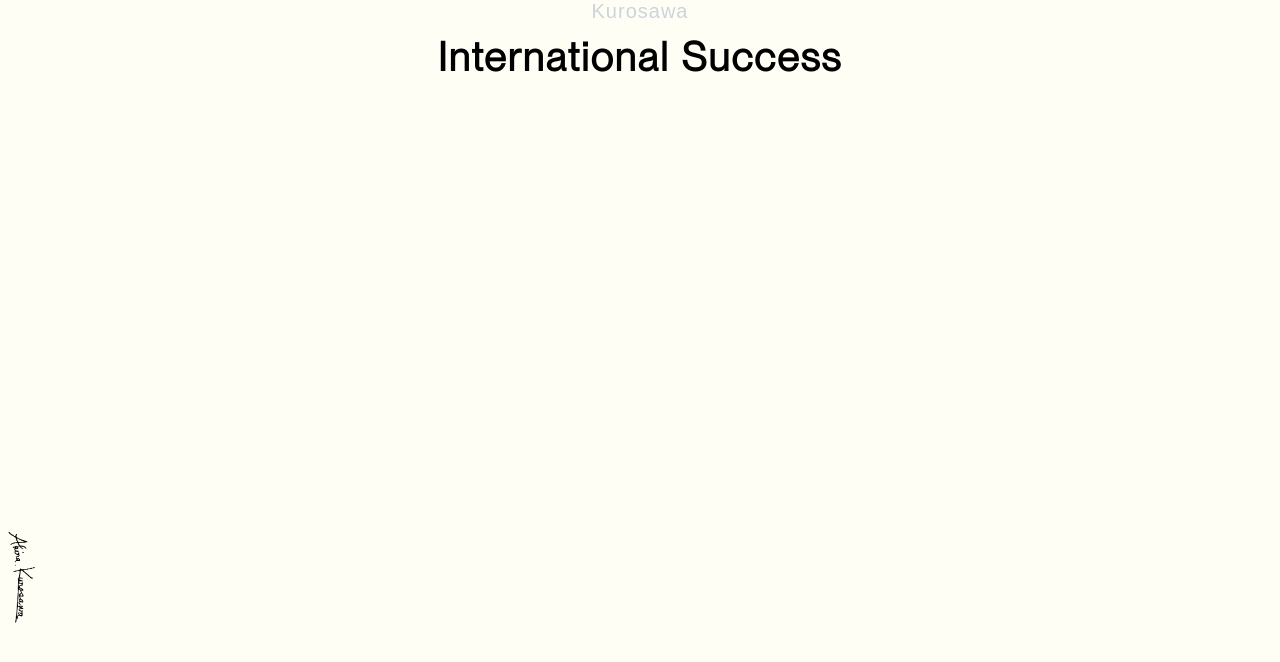
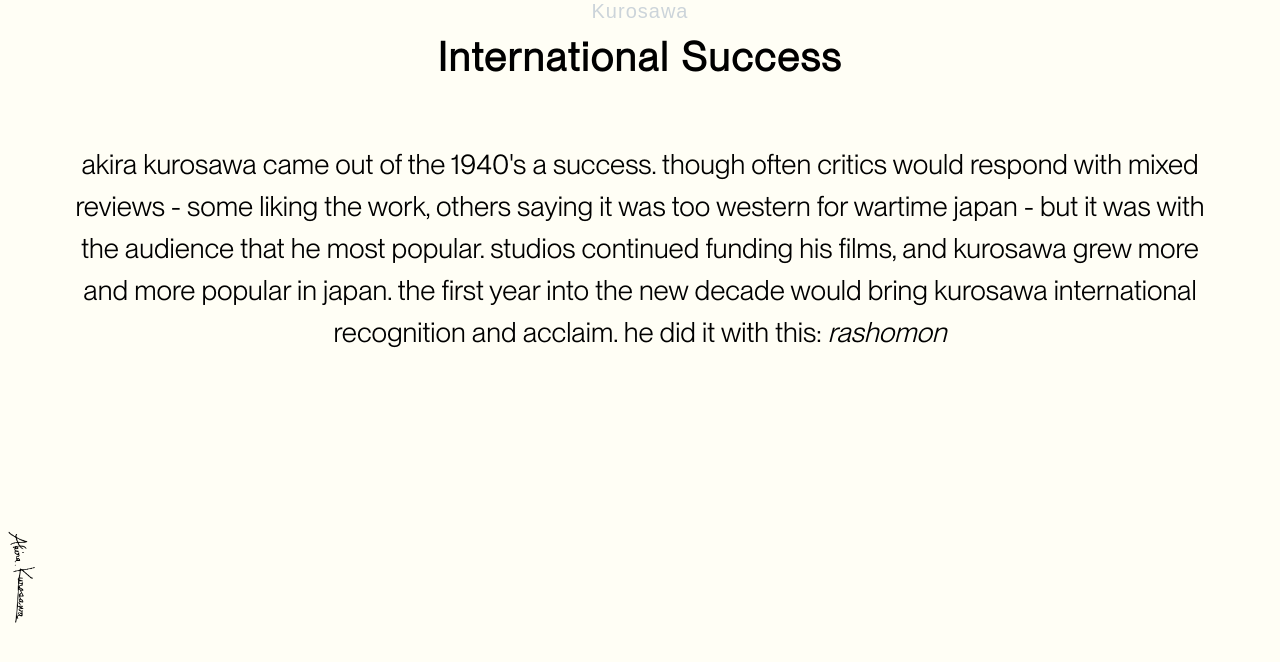
Before and after one commit to brian-david4/akira-kurosawa-portfolio, a React (Vite) app in the folder kurosawa/: page /international in a window 1280 px wide. Shown: the top 662 px of the page. Built offline with nearby package versions, Linux system fonts and the light colour scheme; a web font is replaced by a local one.

Commit message:
Add DecadeText to "/international"
Also PageSection returns after loading

```diff
--- a/kurosawa/src/pages/International/International.tsx
+++ b/kurosawa/src/pages/International/International.tsx
@@ -4,6 +4,8 @@
 import KurosawaName from "../../components/KurosawaName/KurosawaName";
 import Signature from "../../components/Signature/Signature";
 import Loading from "../../components/Loading/Loading";
+import PageSection from "../../components/PageSection/PageSection";
+import DecadeText from "../../components/DecadeText/DecadeText";
 
 const International = () => {
   const [loading, setLoading] = useState(true);
@@ -27,6 +29,20 @@
           <Signature isInView={false} />
         </>
       )}
+
+      {!loading && (
+        <PageSection>
+          <DecadeText>
+            akira kurosawa came out of the 1940's a success. though often
+            critics would respond with mixed reviews - some liking the work,
+            others saying it was too western for wartime japan - but it was with
+            the audience that he most popular. studios continued funding his
+            films, and kurosawa grew more and more popular in japan. the first
+            year into the new decade would bring kurosawa international
+            recognition and acclaim. he did it with this: <i>Rashomon</i>
+          </DecadeText>
+        </PageSection>
+      )}
     </>
   );
 };
```
